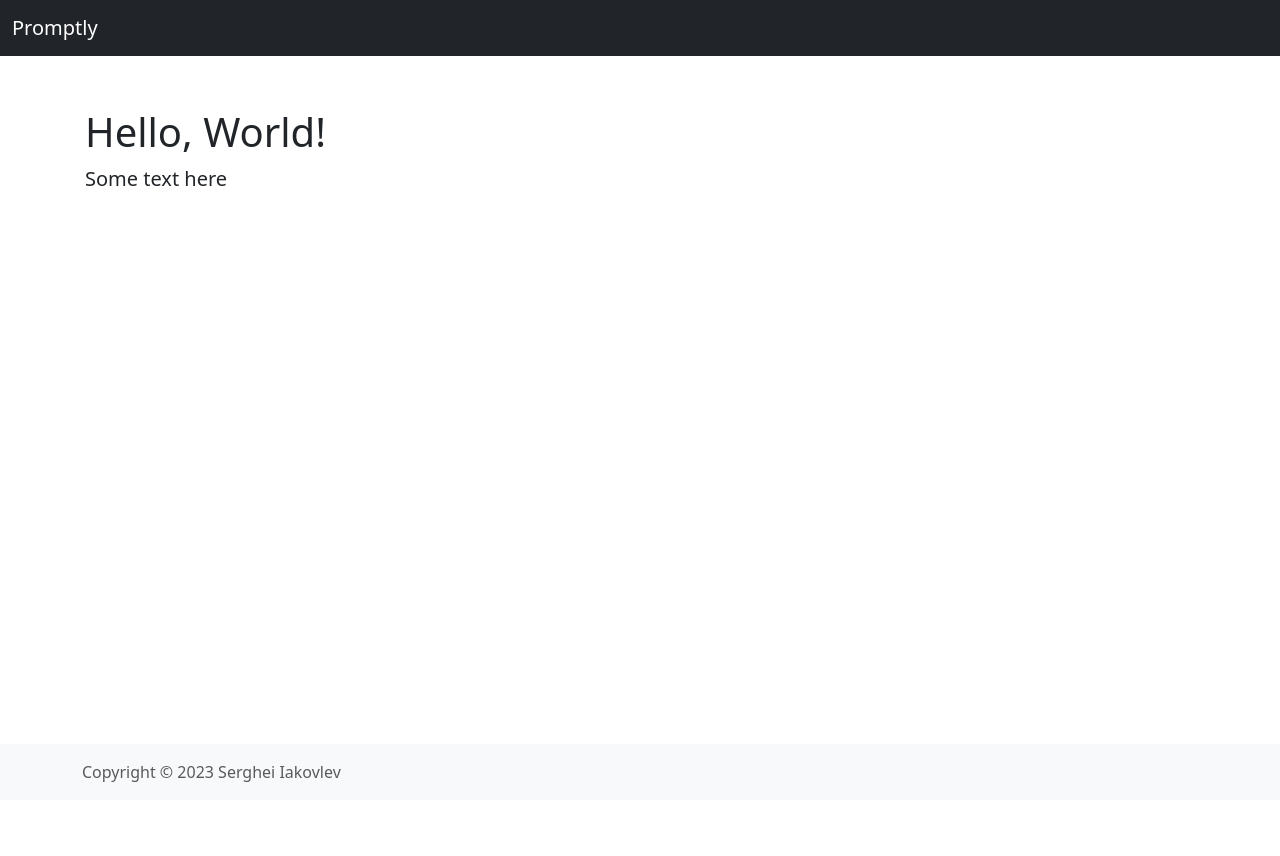
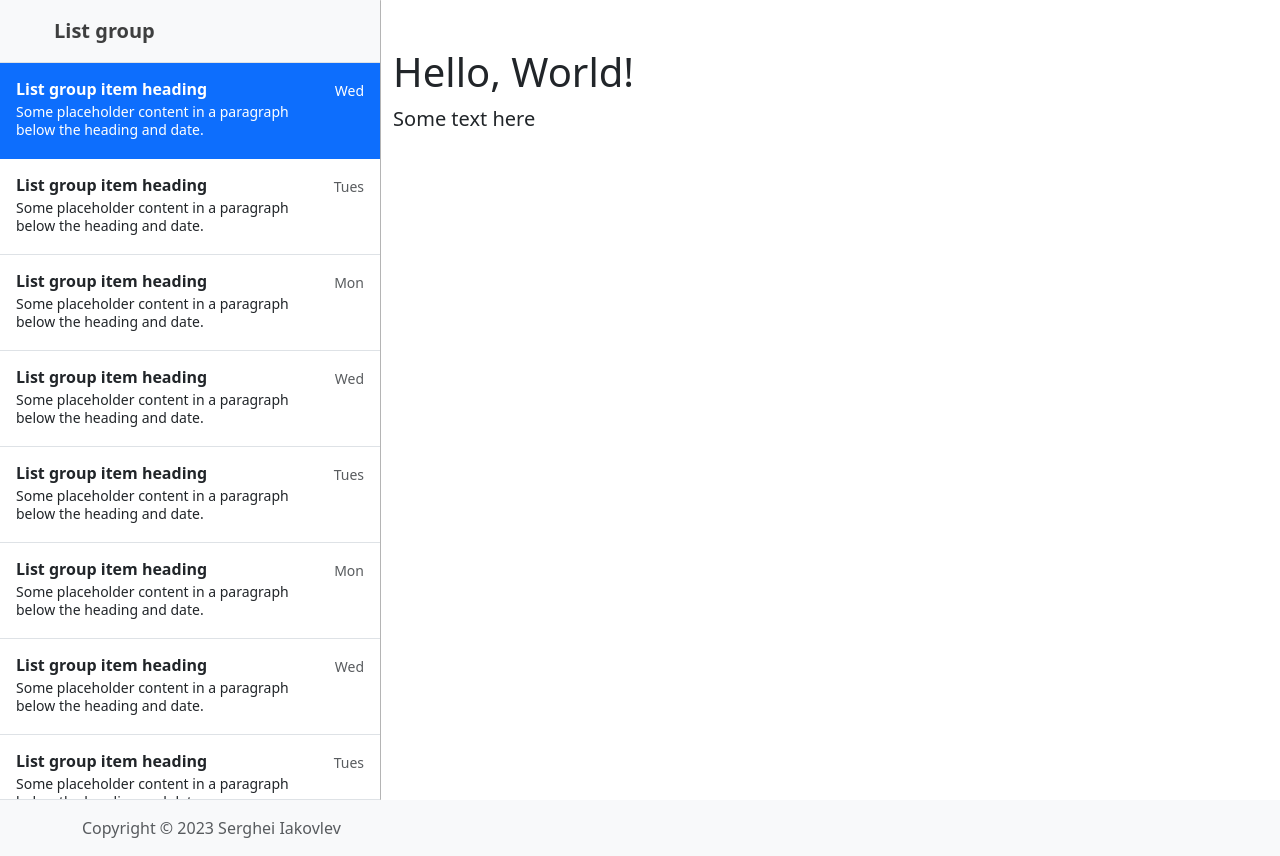
Before and after one commit to sergeyklay/promptly, a Flask app: page / in a window 1280 px wide. Before the commit the page ends 782 px from the top, so only its background shows below. Run offline with Flask 3, Linux system fonts and the light colour scheme; some libraries are stand-ins or nearby versions.

Commit message:
Rework html layout

```diff
--- a/promptly/static/css/main.css
+++ b/promptly/static/css/main.css
@@ -1,3 +1,44 @@
-main > .container {
-  padding: 60px 15px 0;
+body {
+    min-height: 100vh;
+    min-height: -webkit-fill-available;
 }
+
+html {
+    height: -webkit-fill-available;
+}
+
+main {
+    height: 100vh;
+    height: -webkit-fill-available;
+    max-height: 100vh;
+    overflow-x: auto;
+    overflow-y: hidden;
+}
+
+.sidebar {
+    width: 380px;
+}
+
+.scrollarea {
+    overflow-y: auto;
+}
+
+.b-divider {
+    width: 100%;
+    height: 3rem;
+    background-color: rgba(0, 0, 0, .1);
+    border: solid rgba(0, 0, 0, .15);
+    border-width: 1px 0;
+    box-shadow: inset 0 .5em 1.5em rgba(0, 0, 0, .1), inset 0 .125em .5em rgba(0, 0, 0, .15);
+}
+
+.b-vr {
+    flex-shrink: 0;
+    width: 0.07rem;
+    height: 100vh;
+}
+
+.bi {
+    vertical-align: -.125em;
+    fill: currentColor;
+}
--- a/promptly/templates/layout/base.html
+++ b/promptly/templates/layout/base.html
@@ -1,5 +1,5 @@
 <!doctype html>
-<html lang="en" class="h-100" data-bs-theme="auto">
+<html lang="en">
   <head>
     <meta charset="utf-8">
     <meta http-equiv="X-UA-Compatible" content="IE=edge">
@@ -12,16 +12,17 @@
     {% block head_css %}{% endblock %}
     {% block head_js %}{% endblock %}
   </head>
-  <body class="d-flex flex-column h-100">
-    <header>
-      {% include "layout/header.html" %}
-    </header>
+  <body>
+    <!-- Begin page content -->
+    <main class="d-flex flex-nowrap">
+      {% include "layout/sidebar.html" %}
 
-    <!-- Begin page content -->
-    <main class="flex-shrink-0">
-      <div class="container">
-        {% block container %}{% endblock %}
-      </div>
+      <section class="content">
+        <div class="container">
+          {% block container %}{% endblock %}
+        </div>
+      </section>
+
     </main>
 
     <footer class="footer mt-auto py-3 bg-body-tertiary">
--- a/promptly/templates/layout/header.html
+++ /dev/null
@@ -1,22 +0,0 @@
-<!-- Fixed navbar -->
-<nav class="navbar navbar-expand-md navbar-dark fixed-top bg-dark" role="navigation">
-  <div class="container-fluid">
-    <a class="navbar-brand" href="/">Promptly</a>
-    <buttonon class="navbar-toggler"
-              type="button"
-              data-bs-toggle="collapse"
-              data-bs-target="#navbarCollapse"
-              aria-controls="navbarCollapse"
-              aria-expanded="false"
-              aria-label="Toggle navigation">
-      <span class="navbar-toggler-icon"></span>
-</button>
-<div class="collapse navbar-collapse" id="navbarCollapse">
-  <ul class="navbar-nav me-auto mb-2 mb-md-0">
-    <li class="nav-item">
-      <a class="nav-link active" aria-current="page" href="/">Home</a>
-    </li>
-  </ul>
-</div>
-</div>
-</nav>
--- /dev/null
+++ b/promptly/templates/layout/sidebar.html
@@ -0,0 +1,126 @@
+<div class="d-flex flex-column align-items-stretch flex-shrink-0 bg-body-tertiary sidebar">
+<a href="/" class="d-flex align-items-center flex-shrink-0 p-3 link-body-emphasis text-decoration-none border-bottom">
+      <svg class="bi pe-none me-2" width="30" height="24"><use xlink:href="#bootstrap"></use></svg>
+      <span class="fs-5 fw-semibold">List group</span>
+    </a>
+
+  <div class="list-group list-group-flush border-bottom scrollarea">
+    <a href="#"
+       class="list-group-item list-group-item-action active py-3 lh-sm"
+       aria-current="true">
+      <div class="d-flex w-100 align-items-center justify-content-between">
+        <strong class="mb-1">List group item heading</strong>
+        <small>Wed</small>
+      </div>
+      <div class="col-10 mb-1 small">
+        Some placeholder content in a paragraph below the heading and date.
+      </div>
+    </a>
+
+    <a href="#" class="list-group-item list-group-item-action py-3 lh-sm">
+      <div class="d-flex w-100 align-items-center justify-content-between">
+        <strong class="mb-1">List group item heading</strong>
+        <small class="text-body-secondary">Tues</small>
+      </div>
+      <div class="col-10 mb-1 small">
+        Some placeholder content in a paragraph below the heading and date.
+      </div>
+    </a>
+
+    <a hreff="#" class="list-group-item list-group-item-action py-3 lh-sm">
+      <div class="d-flex w-100 align-items-center justify-content-between">
+        <strong class="mb-1">List group item heading</strong>
+        <small class="text-body-secondary">Mon</small>
+      </div>
+      <div class="col-10 mb-1 small">
+        Some placeholder content in a paragraph below the heading and date.
+      </div>
+    </a>
+
+    <a href="#" class="list-group-item list-group-item-action py-3 lh-sm" aria-current="true">
+      <div class="d-flex w-100 align-items-center justify-content-between">
+        <strong class="mb-1">List group item heading</strong>
+        <small class="text-body-secondary">Wed</small>
+      </div>
+      <div class="col-10 mb-1 small">
+        Some placeholder content in a paragraph below the heading and date.
+      </div>
+    </a>
+
+    <a href="#" class="list-group-item list-group-item-action py-3 lh-sm">
+      <div class="d-flex w-100 align-items-center justify-content-between">
+        <strong class="mb-1">List group item heading</strong>
+        <small class="text-body-secondary">Tues</small>
+      </div>
+      <div class="col-10 mb-1 small">
+        Some placeholder content in a paragraph below the heading and date.
+      </div>
+    </a>
+
+    <a href="#" class="list-group-item list-group-item-action py-3 lh-sm">
+      <div class="d-flex w-100 align-items-center justify-content-between">
+        <strong class="mb-1">List group item heading</strong>
+        <small class="text-body-secondary">Mon</small>
+      </div>
+      <div class="col-10 mb-1 small">
+        Some placeholder content in a paragraph below the heading and date.
+      </div>
+    </a>
+    <a href="#" class="list-group-item list-group-item-action py-3 lh-sm" aria-current="true">
+      <div class="d-flex w-100 align-items-center justify-content-between">
+        <strong class="mb-1">List group item heading</strong>
+        <small class="text-body-secondary">Wed</small>
+      </div>
+      <div class="col-10 mb-1 small">
+        Some placeholder content in a paragraph below the heading and date.
+      </div>
+    </a>
+    <a href="#" class="list-group-item list-group-item-action py-3 lh-sm">
+      <div class="d-flex w-100 align-items-center justify-content-between">
+        <strong class="mb-1">List group item heading</strong>
+        <small class="text-body-secondary">Tues</small>
+      </div>
+      <div class="col-10 mb-1 small">
+        Some placeholder content in a paragraph below the heading and date.
+      </div>
+    </a>
+    <a href="#" class="list-group-item list-group-item-action py-3 lh-sm">
+      <div class="d-flex w-100 align-items-center justify-content-between">
+        <strong class="mb-1">List group item heading</strong>
+        <small class="text-body-secondary">Mon</small>
+      </div>
+      <div class="col-10 mb-1 small">
+        Some placeholder content in a paragraph below the heading and date.
+      </div>
+    </a>
+    <a href="#" class="list-group-item list-group-item-action py-3 lh-sm" aria-current="true">
+      <div class="d-flex w-100 align-items-center justify-content-between">
+        <strong class="mb-1">List group item heading</strong>
+        <small class="text-body-secondary">Wed</small>
+      </div>
+      <div class="col-10 mb-1 small">
+        Some placeholder content in a paragraph below the heading and date.
+      </div>
+    </a>
+    <a href="#" class="list-group-item list-group-item-action py-3 lh-sm">
+      <div class="d-flex w-100 align-items-center justify-content-between">
+        <strong class="mb-1">List group item heading</strong>
+        <small class="text-body-secondary">Tues</small>
+      </div>
+      <div class="col-10 mb-1 small">
+        Some placeholder content in a paragraph below the heading and date.
+      </div>
+    </a>
+    <a href="#" class="list-group-item list-group-item-action py-3 lh-sm">
+      <div class="d-flex w-100 align-items-center justify-content-between">
+        <strong class="mb-1">List group item heading</strong>
+        <small class="text-body-secondary">Mon</small>
+      </div>
+      <div class="col-10 mb-1 small">
+        Some placeholder content in a paragraph below the heading and date.
+      </div>
+    </a>
+  </div>
+</div>
+
+<div class="b-divider b-vr"></div>
```
